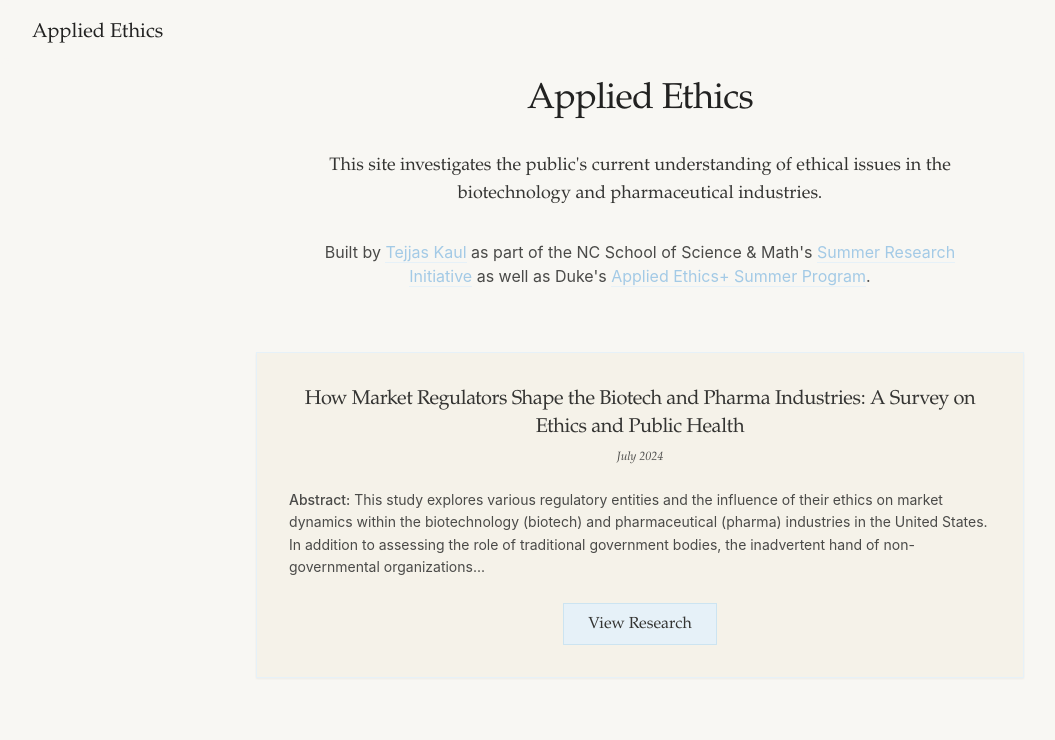
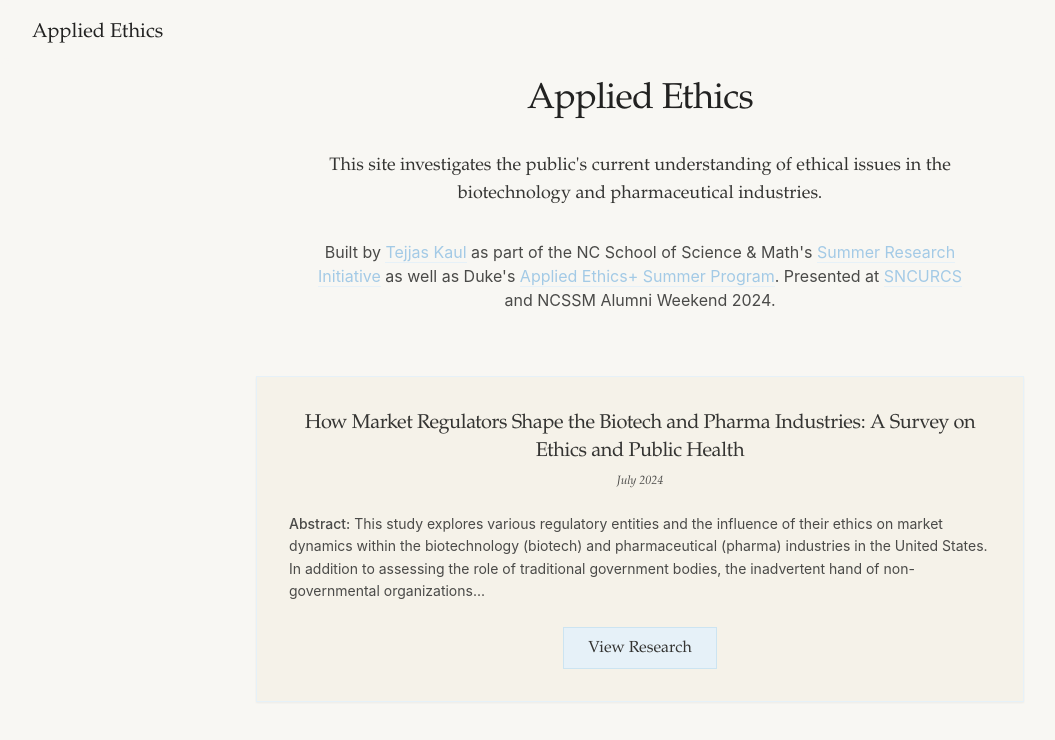
Before and after one commit to tkpepper15/applied-ethics, a Next.js app: page / in a window 1280 px wide. Shown: the top 740 px of the page, without its empty margins (0-1055 px from the left). Built offline with nearby package versions, Linux system fonts and the light colour scheme.

Commit message:
Commit message

```diff
--- a/app/page.tsx
+++ b/app/page.tsx
@@ -16,7 +16,7 @@ const Home: React.FC = () => {
               This site investigates the public&apos;s current understanding of ethical issues in the biotechnology and pharmaceutical industries.
             </p>
             <p className="text-center text-charcoal-100 mb-10 sm:mb-12 text-sm sm:text-base max-w-2xl mx-auto">
-              Built by <a className="hover:text-azure-300 transition-colors border-b border-azure-100" href="https://www.linkedin.com/in/tejjas-kaul-36091a22b/" target="_blank" rel="noopener noreferrer">Tejjas Kaul</a> as part of the NC School of Science & Math&apos;s <a className="hover:text-azure-300 transition-colors border-b border-azure-100" href="https://research-innovation.ncssm.edu/summer-ri-program#h.m0ynxe9icdfe" target="_blank" rel="noopener noreferrer">Summer Research Initiative</a> as well as Duke&apos;s <a className="hover:text-azure-300 transition-colors border-b border-azure-100" href="https://scienceandsociety.duke.edu/how-mission-orientations-ethical-beliefs-and-ownership-structures-have-shaped-the-growth-of-companies-and-their-impacts-on-the-world/" target="_blank" rel="noopener noreferrer">Applied Ethics+ Summer Program</a>.
+              Built by <a className="hover:text-azure-300 transition-colors border-b border-azure-100" href="https://www.linkedin.com/in/tejjas-kaul-36091a22b/" target="_blank" rel="noopener noreferrer">Tejjas Kaul</a> as part of the NC School of Science & Math&apos;s <a className="hover:text-azure-300 transition-colors border-b border-azure-100" href="https://research-innovation.ncssm.edu/summer-ri-program#h.m0ynxe9icdfe" target="_blank" rel="noopener noreferrer">Summer Research Initiative</a> as well as Duke&apos;s <a className="hover:text-azure-300 transition-colors border-b border-azure-100" href="https://scienceandsociety.duke.edu/how-mission-orientations-ethical-beliefs-and-ownership-structures-have-shaped-the-growth-of-companies-and-their-impacts-on-the-world/" target="_blank" rel="noopener noreferrer">Applied Ethics+ Summer Program</a>. Presented at <a className="hover:text-azure-300 transition-colors border-b border-azure-100" href="https://sncurcs.org/" target="_blank" rel="noopener noreferrer">SNCURCS</a> and NCSSM Alumni Weekend 2024.
             </p>
           </div>
 
```
